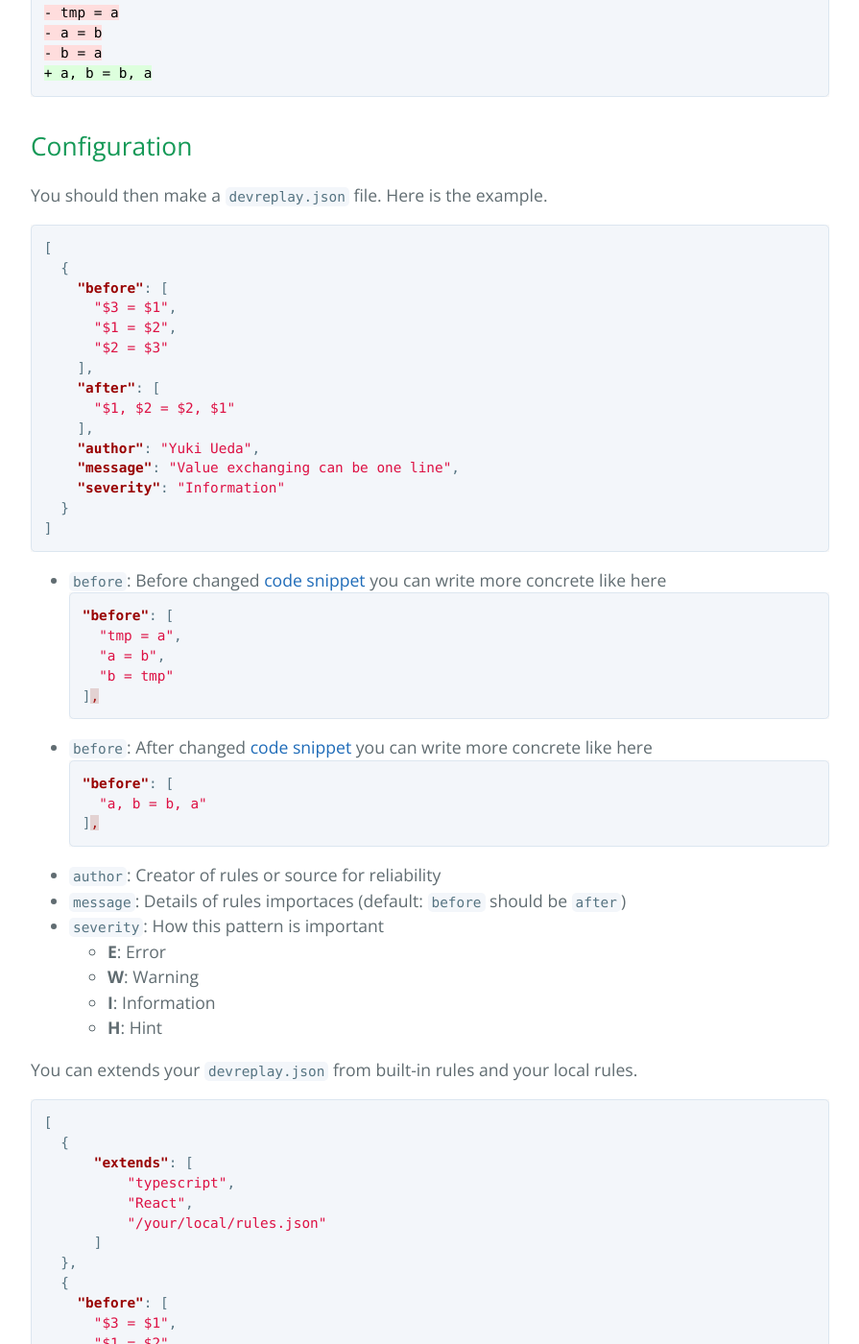
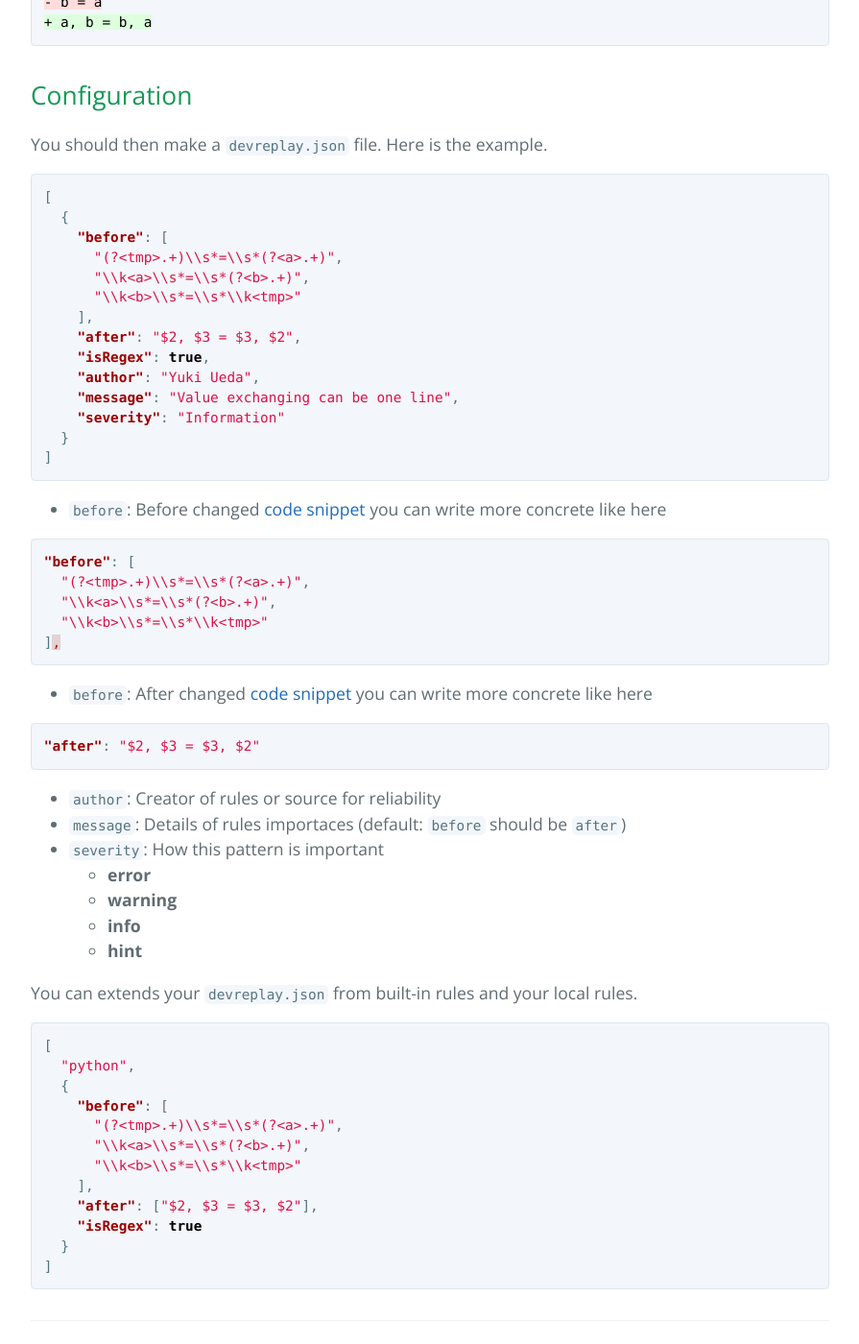
Before and after one commit to devreplay/devreplay.github.io, a Jekyll site: the page built from docs.md, in a window 1280 px wide and 1400 px high, scrolled down 1116 px. Shown: the whole window at 96% size, without its empty margins (192-1087 px from the left). Built offline with Jekyll 4.4.1, drawn with Linux system fonts in a browser that asks for light colours; some of the changed text lies outside the part shown.

Commit message:
update docs

````diff
--- a/Gemfile
+++ b/Gemfile
@@ -12,10 +12,11 @@ source "https://rubygems.org"
 gem "jekyll-theme-cayman-blog"
 # If you want to use GitHub Pages, remove the "gem "jekyll"" above and
 # uncomment the line below. To upgrade, run `bundle update github-pages`.
-gem "github-pages", group: :jekyll_plugins
+gem "github-pages", "~> 211", group: :jekyll_plugins
 # If you have any plugins, put them here!
 group :jekyll_plugins do
-  gem "jekyll-feed", "~> 0.12"
+  gem "jekyll-feed"
+  gem 'jekyll-commonmark-ghpages'
 end
 
 # Windows and JRuby does not include zoneinfo files, so bundle the tzinfo-data gem
--- a/docs.md
+++ b/docs.md
@@ -29,6 +27,7 @@ yarn global add devreplay
 ```
 
 Fix the your source file.
+
 ```sh
 devreplay --fix yourfile.py > yourfile.py
 ```
@@ -44,78 +43,64 @@ devreplay --fix yourfile.py > yourfile.py
 
 You should then make a `devreplay.json` file.
 Here is the example.
+
 ```json
 [
   {
     "before": [
-      "$3 = $1",
-      "$1 = $2",
-      "$2 = $3"
+      "(?<tmp>.+)\\s*=\\s*(?<a>.+)",
+      "\\k<a>\\s*=\\s*(?<b>.+)",
+      "\\k<b>\\s*=\\s*\\k<tmp>"
     ],
-    "after": [
-      "$1, $2 = $2, $1"
-    ],
+    "after": "$2, $3 = $3, $2",
+    "isRegex": true,
     "author": "Yuki Ueda",
     "message": "Value exchanging can be one line",
     "severity": "Information"
   }
 ]
 ```
+
 * `before`: Before changed [code snippet](https://macromates.com/manual/en/snippets) you can write more concrete like here
+
 ```json
 "before": [
-    "tmp = a",
-    "a = b",
-    "b = tmp"
+  "(?<tmp>.+)\\s*=\\s*(?<a>.+)",
+  "\\k<a>\\s*=\\s*(?<b>.+)",
+  "\\k<b>\\s*=\\s*\\k<tmp>"
 ],
 ```
+
 * `before`: After changed [code snippet](https://macromates.com/manual/en/snippets) you can write more concrete like here
+
 ```json
-"before": [
-    "a, b = b, a"
-],
+"after": "$2, $3 = $3, $2"
 ```
+
 * `author`: Creator of rules or source for reliability
 * `message`: Details of rules importaces (default: `before` should be `after`)
 * `severity`: How this pattern is important
-    * **E**: Error
-    * **W**: Warning
-    * **I**: Information
-    * **H**: Hint
-
+  * **error**
+  * **warning**
+  * **info**
+  * **hint**
 
 You can extends your `devreplay.json` from built-in rules and your local rules.
 
 ```json
 [
-  {
-      "extends": [
-          "typescript",
-          "React",
-          "/your/local/rules.json"
-      ]
-  },
+  "python",
   {
     "before": [
-      "$3 = $1",
-      "$1 = $2",
-      "$2 = $3"
+      "(?<tmp>.+)\\s*=\\s*(?<a>.+)",
+      "\\k<a>\\s*=\\s*(?<b>.+)",
+      "\\k<b>\\s*=\\s*\\k<tmp>"
     ],
-    "after": [
-      "$1, $2 = $2, $1"
-    ]
+    "after": ["$2, $3 = $3, $2"],
+    "isRegex": true
   }
 ]
 ```
-
-## Auto Rule Learning
-
-On the git repository following command generate recent changes rule
-
-```sh
-devreplay --init
-```
-
 
 <!--
 ### 0. Cloning this repository
````
Also changed, not shown: other parts of docs.md (+0 -2 lines), Gemfile.lock.
